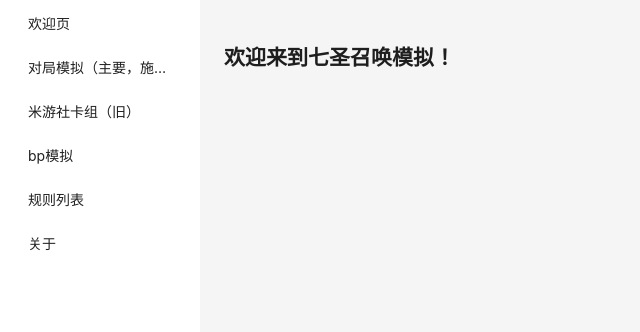
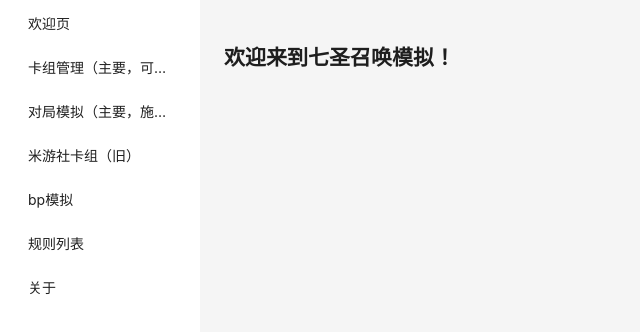
Before and after one commit to RadiumLS/7shengzhaohuan-web, a React (Create React App) app: page / in a window 1280 px wide. Shown: the top 332 px of the page, without its empty margins (0-640 px from the left). Built offline with nearby package versions, Linux system fonts and the light colour scheme.

Commit message:
feat: 菜单中增加卡组分享页

```diff
--- a/src/layout/Menu.tsx
+++ b/src/layout/Menu.tsx
@@ -5,6 +5,9 @@ import Wellcom from '../pages/Welcom';
 const menuItems = [{
     key: 'wellcom',
     label: <a href={routerMap.wellcom.path}>欢迎页</a>,
+  }, {
+    key: 'share_deck',
+    label: <a href={routerMap.shareDeck.path}>卡组管理（主要，可用，施工中）</a>,
   }, {
     key: 'play',
     label: <a href={routerMap.play.path}>对局模拟（主要，施工中）</a>,
```
